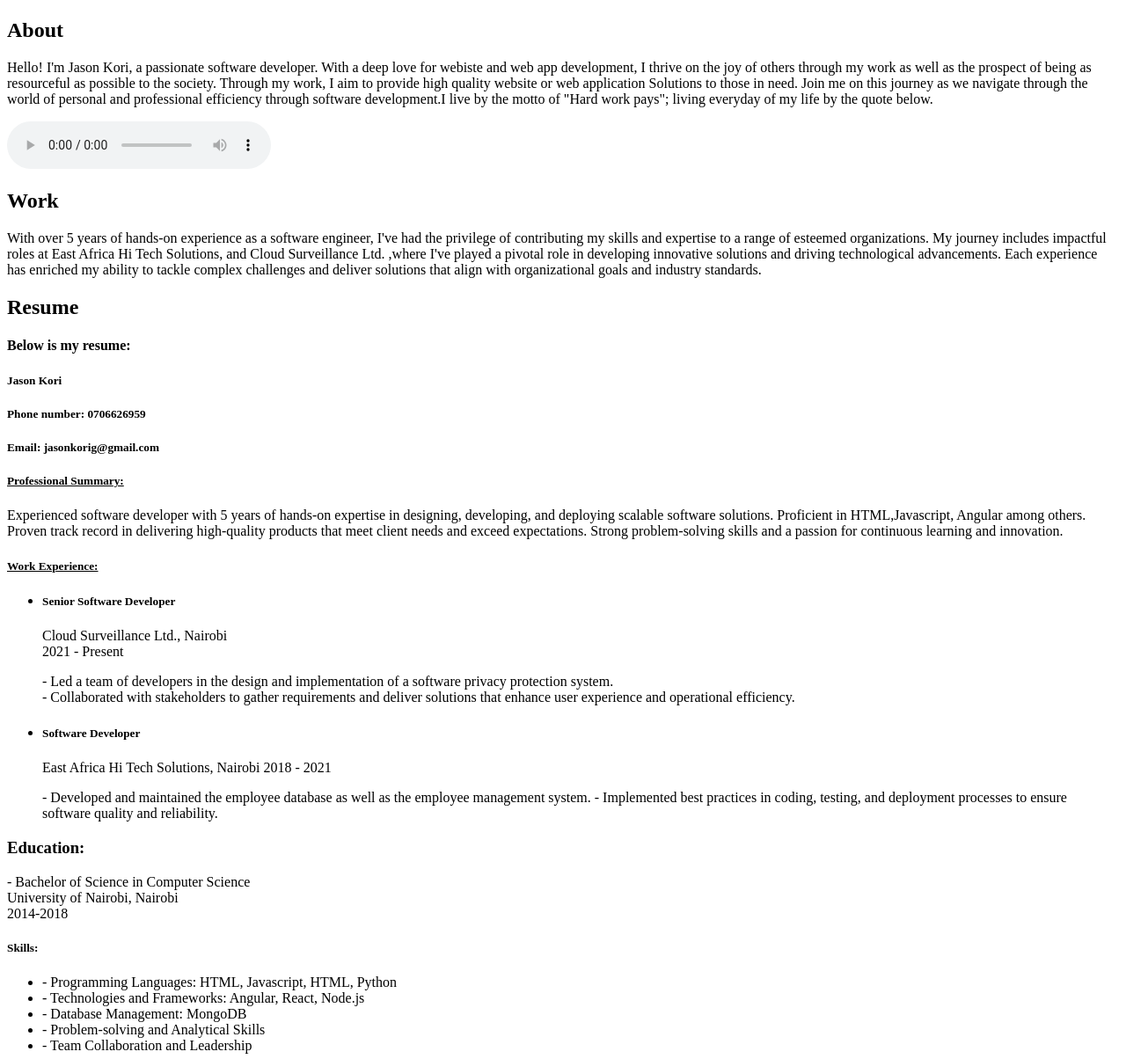
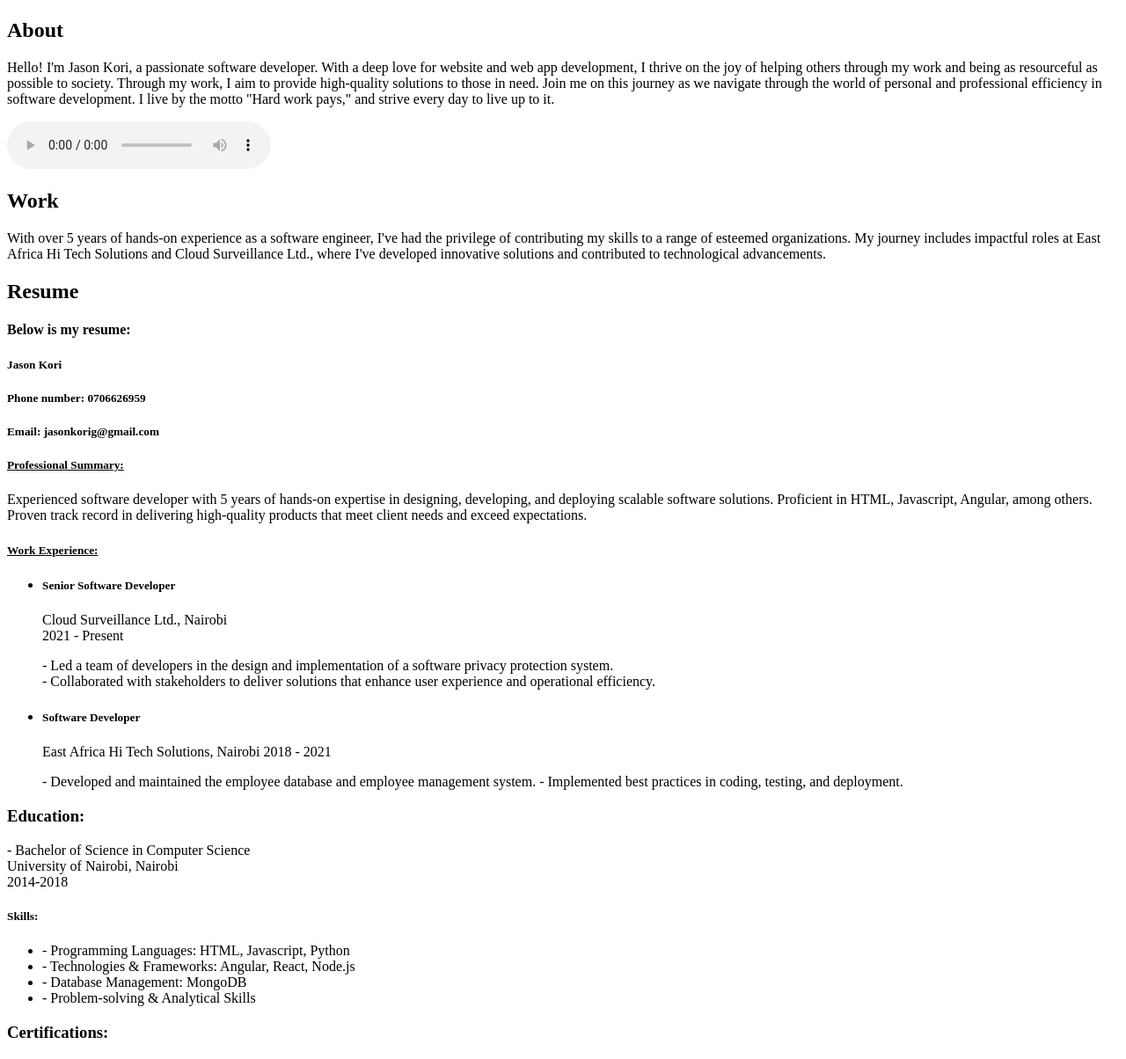
Before and after one commit to korijason/gomycode-html-portfolio, a plain HTML site: page index.html in a window 1280 px wide. Shown: the part 508-1712 px from the top of the page at 88% size. Drawn offline with Linux system fonts and the light colour scheme.

Commit message:
Update index.html

```diff
--- a/index.html
+++ b/index.html
@@ -1,9 +1,11 @@
 <!DOCTYPE html>
-<html>
+<html lang="en">
   <head>
+    <meta charset="UTF-8" />
+    <meta name="viewport" content="width=device-width, initial-scale=1.0" />
     <!--Header section-->
     <title>About Me</title>
-    <link rel="Icon" href="./images/home.ico.ico" type="image/x-icon" />
+    <link rel="icon" href="./images/home.ico" type="image/x-icon" />
   </head>
 
   <body>
@@ -11,11 +13,11 @@
       <h1>Jason Kori</h1>
       <nav>
         <ul>
-          <li><a href="#Home"> Home</a></li>
-          <li><a href="#About">About </a></li>
+          <li><a href="#Home">Home</a></li>
+          <li><a href="#About">About</a></li>
           <li><a href="#Work">Work</a></li>
           <li><a href="#Resume">Resume</a></li>
-          <li><a href="#Contact"> Contact</a></li>
+          <li><a href="#Contact">Contact</a></li>
         </ul>
       </nav>
 
@@ -23,7 +25,7 @@
       <a href="#Pagebottom">Bottom of the page</a>
     </header>
     <main>
-      <!--Main content section-->
+      <!-- Main content section-->
       <section id="Home">
         <h2>Home</h2>
         <p>
@@ -42,14 +44,12 @@
         <h2>About</h2>
         <p>
           Hello! I'm Jason Kori, a passionate software developer. With a deep
-          love for webiste and web app development, I thrive on the joy of
-          others through my work as well as the prospect of being as resourceful
-          as possible to the society. Through my work, I aim to provide high
-          quality website or web application Solutions to those in need. Join me
-          on this journey as we navigate through the world of personal and
-          professional efficiency through software development.I live by the
-          motto of "Hard work pays"; living everyday of my life by the quote
-          below.
+          love for website and web app development, I thrive on the joy of
+          helping others through my work and being as resourceful as possible to
+          society. Through my work, I aim to provide high-quality solutions to
+          those in need. Join me on this journey as we navigate through the world
+          of personal and professional efficiency in software development. I live
+          by the motto "Hard work pays," and strive every day to live up to it.
         </p>
         <div>
           <audio controls>
@@ -64,13 +64,10 @@
         <h2>Work</h2>
         <p>
           With over 5 years of hands-on experience as a software engineer, I've
-          had the privilege of contributing my skills and expertise to a range
-          of esteemed organizations. My journey includes impactful roles at East
-          Africa Hi Tech Solutions, and Cloud Surveillance Ltd. ,where I've
-          played a pivotal role in developing innovative solutions and driving
-          technological advancements. Each experience has enriched my ability to
-          tackle complex challenges and deliver solutions that align with
-          organizational goals and industry standards.
+          had the privilege of contributing my skills to a range of esteemed
+          organizations. My journey includes impactful roles at East Africa Hi
+          Tech Solutions and Cloud Surveillance Ltd., where I've developed
+          innovative solutions and contributed to technological advancements.
         </p>
       </section>
       <section id="Resume">
@@ -78,7 +75,6 @@
         <h4>Below is my resume:</h4>
 
         <h5>Jason Kori</h5>
-
         <h5>Phone number: 0706626959</h5>
         <h5>Email: jasonkorig@gmail.com</h5>
 
@@ -86,15 +82,12 @@
         <p>
           Experienced software developer with 5 years of hands-on expertise in
           designing, developing, and deploying scalable software solutions.
-          Proficient in HTML,Javascript, Angular among others. Proven track
+          Proficient in HTML, Javascript, Angular, among others. Proven track
           record in delivering high-quality products that meet client needs and
-          exceed expectations. Strong problem-solving skills and a passion for
-          continuous learning and innovation.
+          exceed expectations.
         </p>
-        <div>
-          <h5>
-            <b><u>Work Experience:</u></b>
-          </h5>
+
+        <h5><u>Work Experience:</u></h5>
         <ul>
           <li>
             <h5>Senior Software Developer</h5>
@@ -103,56 +96,45 @@
             <p>
               - Led a team of developers in the design and implementation of a
               software privacy protection system.<br />
-                - Collaborated with stakeholders to gather requirements and
-                deliver solutions that enhance user experience and operational
-                efficiency.
+              - Collaborated with stakeholders to deliver solutions that enhance
+              user experience and operational efficiency.
             </p>
           </li>
           <li>
             <h5>Software Developer</h5>
-              East Africa Hi Tech Solutions, Nairobi 2018 - 2021
+            East Africa Hi Tech Solutions, Nairobi 2018 - 2021<br />
             <p>
-                - Developed and maintained the employee database as well as the
-                employee management system. - Implemented best practices in
-                coding, testing, and deployment processes to ensure software
-                quality and reliability.
+              - Developed and maintained the employee database and employee
+              management system. - Implemented best practices in coding, testing,
+              and deployment.
             </p>
           </li>
         </ul>
-        </div>
-        <div>
+
         <h3>Education:</h3>
         <p>
           - Bachelor of Science in Computer Science<br />
           University of Nairobi, Nairobi<br />
           2014-2018
         </p>
-        </div>
-        <div>
+
         <h5>Skills:</h5>
         <ul>
-            <li>
-              - Programming Languages: HTML, Javascript, HTML, Python<br />
-            </li>
-            <li>
-              - Technologies and Frameworks: Angular, React, Node.js<br />
-            </li>
-            <li>- Database Management: MongoDB<br /></li>
-            <li>- Problem-solving and Analytical Skills<br /></li>
-            <li>- Team Collaboration and Leadership<br /></li>
+          <li>- Programming Languages: HTML, Javascript, Python</li>
+          <li>- Technologies & Frameworks: Angular, React, Node.js</li>
+          <li>- Database Management: MongoDB</li>
+          <li>- Problem-solving & Analytical Skills</li>
         </ul>
-        </div>
-        <div>
+
         <h3>Certifications:</h3>
-          <ul type="bullets">
+        <ul>
           <li>AWS Certified Solutions Architect</li>
-            <li>Oracle Certified Professional, Java SE Programmer (OCP)</li>
+          <li>Oracle Certified Java SE Programmer (OCP)</li>
           <li>Certified Ethical Hacker (CEH)</li>
         </ul>
-        </div>
-        <div>
+
         <h3>Projects:</h3>
-          <ul type="bullets">
+        <ul>
           <li>
             A student management system for Walinzi High School as the lead
             developer.
@@ -162,45 +144,38 @@
             developer.
           </li>
         </ul>
-        </div>
-        <div>
+
         <h3>References:</h3>
         <p>Available upon request.</p>
-        </div>
       </section>
+
       <section id="Contact">
         <h2>Contact</h2>
         <h4>Input your details and I will be in touch as soon as possible.</h4>
         <form>
           <div>
-            <label>Name: </label>
-            <input type="text" placeholder="Type your full name here" /><br />
+            <label for="name">Name: </label>
+            <input type="text" id="name" placeholder="Type your full name here" /><br />
           </div>
           <div>
-            <br /><label> Phone number:</label>
-            <input
-              type="number"
-              placeholder="Type your phone number here"
-            /><br />
+            <label for="phone">Phone number: </label>
+            <input type="tel" id="phone" placeholder="Type your phone number here" /><br />
           </div>
           <div>
-            <br /><label>Email Adress: </label>
-            <input
-              type="text"
-              placeholder="Type your email address here"
-            /><br />
+            <label for="email">Email Address: </label>
+            <input type="email" id="email" placeholder="Type your email address here" /><br />
           </div>
-
           <div>
-            <button>Submit</button>
+            <button type="submit">Submit</button>
           </div>
         </form>
       </section>
     </main>
+
     <footer>
-      <!--Footer section-->
-      <br /><a name="Pagebottom"></a>
-      <a href="#Pagetop"> Top of the page </a>
+      <!-- Footer section -->
+      <a name="Pagebottom"></a>
+      <a href="#Pagetop">Top of the page</a>
     </footer>
   </body>
 </html>
```
Lines whose indentation alone changed are shown as unchanged.
